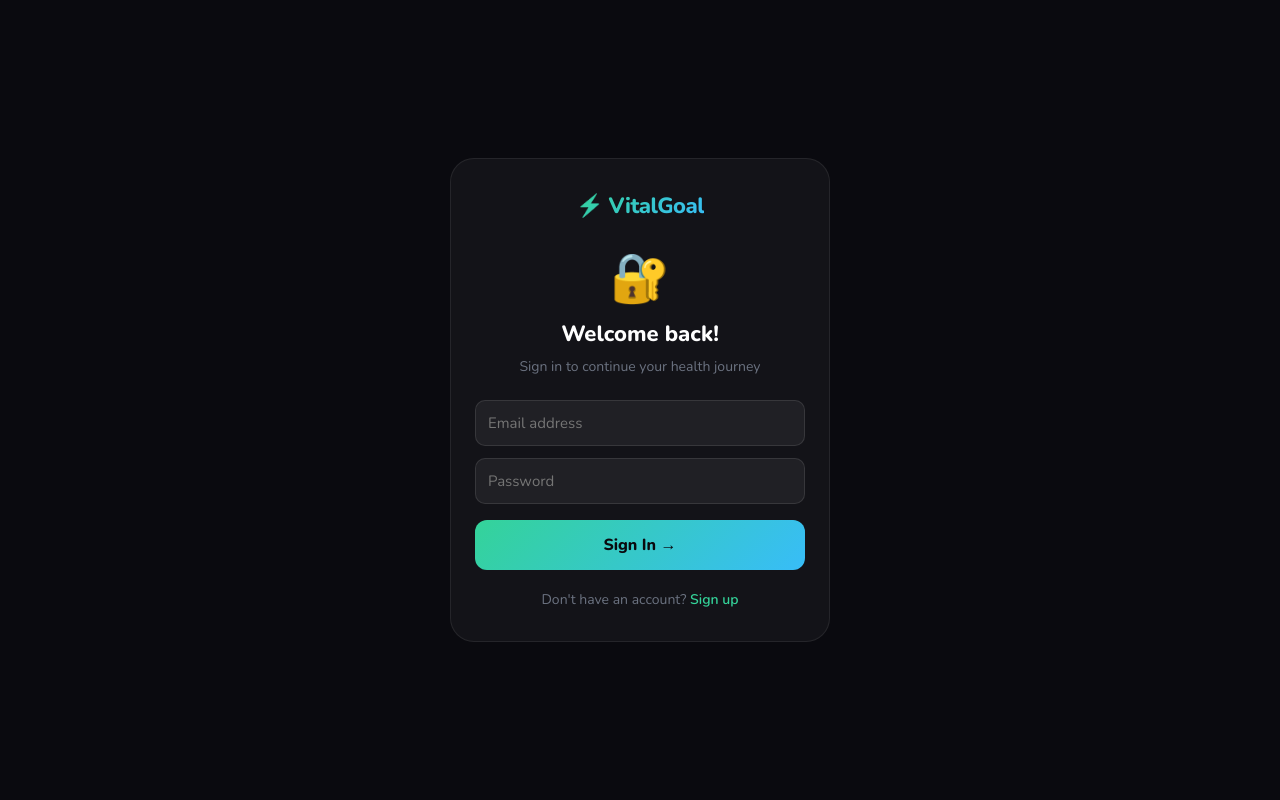
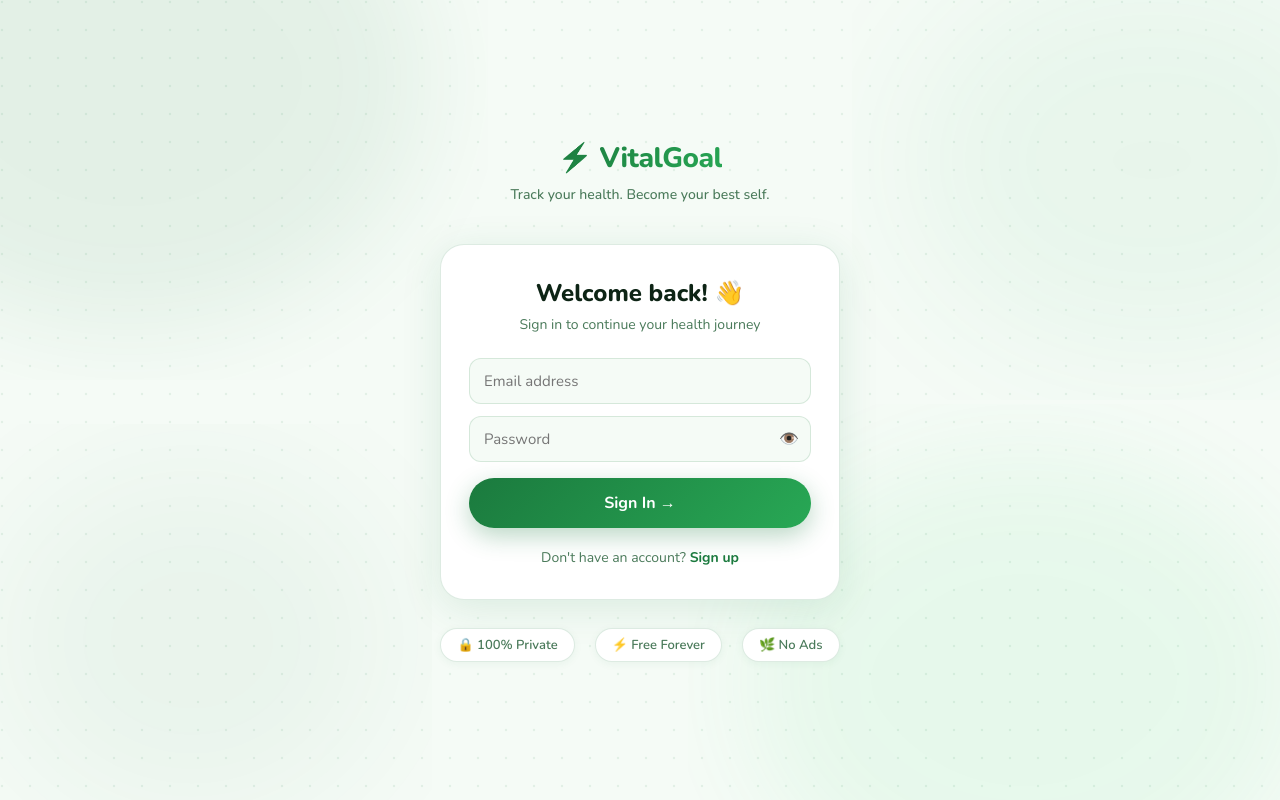
Before and after one commit to MarcusVG-hub/VitalGoal, a React (Create React App) app: page / in a window 1280 px wide. Both pictures are taken after a click on the button "Start Tracking Free →". Built offline with nearby package versions, Linux system fonts and the light colour scheme.

Commit message:
Updated auth page design

```diff
--- a/src/pages/Auth.js
+++ b/src/pages/Auth.js
@@ -1,23 +1,43 @@
 import React, { useState } from 'react';
-import { signIn, signUp } from '../auth';
+import { signIn, signUp } from '../auth.js';
+
+const C = {
+  green:  '#1B7A3E',
+  green2: '#28A855',
+  green3: '#34D468',
+  greenSoft: '#D4F5E0',
+  bg:     '#F5FBF6',
+  bgAlt:  '#EAF6ED',
+  dark:   '#0D2415',
+  text:   '#1A3322',
+  muted:  '#4A7A5A',
+  border: 'rgba(27,122,62,0.15)',
+  white:  '#FFFFFF',
+};
 
 function Auth({ onAuth }) {
   const [mode, setMode] = useState('login');
   const [email, setEmail] = useState('');
   const [password, setPassword] = useState('');
+  const [confirmPassword, setConfirmPassword] = useState('');
+  const [showPassword, setShowPassword] = useState(false);
+  const [showConfirm, setShowConfirm] = useState(false);
   const [name, setName] = useState('');
   const [loading, setLoading] = useState(false);
   const [error, setError] = useState(null);
 
   const handle = async () => {
+    setError(null);
+    if (mode === 'signup' && password !== confirmPassword) {
+      setError('Passwords do not match.'); return;
+    }
+    if (mode === 'signup' && password.length < 6) {
+      setError('Password must be at least 6 characters.'); return;
+    }
     setLoading(true);
-    setError(null);
     try {
-      if (mode === 'login') {
-        await signIn(email, password);
-      } else {
-        await signUp(email, password, name);
-      }
+      if (mode === 'login') await signIn(email, password);
+      else await signUp(email, password, name);
       onAuth();
     } catch (err) {
       setError(err.message);
@@ -29,71 +49,76 @@ function Auth({ onAuth }) {
   return (
     <div style={{
       minHeight: '100vh',
-      background: '#0a0a0f',
-      display: 'flex',
-      alignItems: 'center',
-      justifyContent: 'center',
-      padding: '20px',
-    }}>
-      <div style={{
-        background: 'rgba(255,255,255,0.04)',
-        border: '1px solid rgba(255,255,255,0.08)',
-        borderRadius: '24px',
-        padding: '32px 24px',
-        width: '100%',
-        maxWidth: '380px',
+      background: C.bg,
       display: 'flex',
       flexDirection: 'column',
-        alignItems: 'center',
-        textAlign: 'center',
+      position: 'relative',
+      overflow: 'hidden',
+      fontFamily: "'Nunito', 'Segoe UI', sans-serif",
+    }}>
+
+      {/* Background blobs */}
+      <svg style={{ position:'absolute', inset:0, width:'100%', height:'100%', pointerEvents:'none' }} preserveAspectRatio="xMidYMid slice">
+        <defs>
+          <filter id="ab1"><feGaussianBlur stdDeviation="50"/></filter>
+          <filter id="ab2"><feGaussianBlur stdDeviation="70"/></filter>
+        </defs>
+        <ellipse cx="10%" cy="10%" rx="300" ry="250" fill={C.green} opacity="0.08" filter="url(#ab1)"/>
+        <ellipse cx="90%" cy="20%" rx="250" ry="200" fill={C.green2} opacity="0.06" filter="url(#ab2)"/>
+        <ellipse cx="80%" cy="85%" rx="280" ry="230" fill={C.green3} opacity="0.07" filter="url(#ab1)"/>
+        <ellipse cx="15%" cy="80%" rx="200" ry="180" fill={C.green} opacity="0.05" filter="url(#ab2)"/>
+      </svg>
+
+      {/* Dot grid */}
+      <svg style={{ position:'absolute', inset:0, width:'100%', height:'100%', pointerEvents:'none', opacity:0.3 }}>
+        <defs>
+          <pattern id="adots" x="0" y="0" width="28" height="28" patternUnits="userSpaceOnUse">
+            <circle cx="2" cy="2" r="1.2" fill={C.green} opacity="0.3"/>
+          </pattern>
+        </defs>
+        <rect width="100%" height="100%" fill="url(#adots)"/>
+      </svg>
+
+      {/* Top section */}
+      <div style={{
+        flex: 1, display: 'flex', flexDirection: 'column',
+        alignItems: 'center', justifyContent: 'center',
+        padding: '40px 24px', position: 'relative', zIndex: 1,
       }}>
 
         {/* Logo */}
         <div style={{
-          fontSize: '22px',
-          fontWeight: '800',
-          background: 'linear-gradient(135deg, #34d399, #38bdf8)',
-          WebkitBackgroundClip: 'text',
-          WebkitTextFillColor: 'transparent',
-          letterSpacing: '-0.5px',
+          fontSize: '28px', fontWeight: '800', letterSpacing: '-0.5px',
+          background: `linear-gradient(135deg, ${C.green}, ${C.green2})`,
+          WebkitBackgroundClip: 'text', WebkitTextFillColor: 'transparent',
           marginBottom: '8px',
         }}>⚡ VitalGoal</div>
-
-        <div style={{ fontSize: '48px', margin: '16px 0 8px' }}>
-          {mode === 'login' ? '🔐' : '👋'}
+        <div style={{ color: C.muted, fontSize: '14px', marginBottom: '40px', fontWeight: '500' }}>
+          Track your health. Become your best self.
         </div>
 
-        <h2 style={{
-          color: '#fff',
-          margin: '0 0 8px',
-          fontSize: '22px',
-          fontWeight: '800',
+        {/* Card */}
+        <div style={{
+          background: C.white,
+          border: `1px solid ${C.border}`,
+          borderRadius: '24px',
+          padding: '32px 28px',
+          width: '100%', maxWidth: '400px',
+          boxShadow: '0 8px 40px rgba(27,122,62,0.12)',
         }}>
-          {mode === 'login' ? 'Welcome back!' : 'Create account'}
+
+          <h2 style={{ color: C.dark, fontWeight: '800', fontSize: '24px', margin: '0 0 6px', textAlign: 'center' }}>
+            {mode === 'login' ? 'Welcome back! 👋' : 'Create account 🌱'}
           </h2>
-
-        <p style={{
-          color: '#6b7280',
-          fontSize: '14px',
-          marginBottom: '24px',
-        }}>
-          {mode === 'login'
-            ? 'Sign in to continue your health journey'
-            : 'Start your health journey today'}
+          <p style={{ color: C.muted, fontSize: '14px', textAlign: 'center', marginBottom: '24px' }}>
+            {mode === 'login' ? 'Sign in to continue your health journey' : 'Start your health journey today'}
           </p>
 
-        {/* Form */}
-        <div style={{
-          width: '100%',
-          display: 'flex',
-          flexDirection: 'column',
-          gap: '12px',
-        }}>
+          <div style={{ display: 'flex', flexDirection: 'column', gap: '12px' }}>
 
-          {/* Name field - signup only */}
             {mode === 'signup' && (
               <input
-              style={inputStyle}
+                style={iStyle}
                 type="text"
                 placeholder="Your name"
                 value={name}
@@ -102,93 +127,118 @@ function Auth({ onAuth }) {
             )}
 
             <input
-            style={inputStyle}
+              style={iStyle}
               type="email"
               placeholder="Email address"
               value={email}
               onChange={e => setEmail(e.target.value)}
             />
 
+            {/* Password */}
+            <div style={{ position: 'relative' }}>
               <input
-            style={inputStyle}
-            type="password"
+                style={{ ...iStyle, paddingRight: '44px' }}
+                type={showPassword ? 'text' : 'password'}
                 placeholder="Password"
                 value={password}
                 onChange={e => setPassword(e.target.value)}
               />
+              <button type="button" onClick={() => setShowPassword(!showPassword)} style={{
+                position: 'absolute', right: '12px', top: '50%', transform: 'translateY(-50%)',
+                background: 'none', border: 'none', cursor: 'pointer', fontSize: '16px', padding: 0,
+              }}>{showPassword ? '🙈' : '👁️'}</button>
+            </div>
 
-          {/* Error message */}
-          {error && (
-            <div style={{
-              background: 'rgba(239,68,68,0.1)',
-              border: '1px solid rgba(239,68,68,0.3)',
-              borderRadius: '10px',
-              padding: '10px 14px',
-              color: '#ef4444',
-              fontSize: '13px',
-              textAlign: 'left',
-            }}>
-              ⚠️ {error}
+            {/* Confirm password */}
+            {mode === 'signup' && (
+              <div style={{ position: 'relative' }}>
+                <input
+                  style={{
+                    ...iStyle, paddingRight: '44px',
+                    borderColor: confirmPassword && password !== confirmPassword ? 'rgba(220,38,38,0.4)' : C.border,
+                  }}
+                  type={showConfirm ? 'text' : 'password'}
+                  placeholder="Confirm password"
+                  value={confirmPassword}
+                  onChange={e => setConfirmPassword(e.target.value)}
+                />
+                <button type="button" onClick={() => setShowConfirm(!showConfirm)} style={{
+                  position: 'absolute', right: '12px', top: '50%', transform: 'translateY(-50%)',
+                  background: 'none', border: 'none', cursor: 'pointer', fontSize: '16px', padding: 0,
+                }}>{showConfirm ? '🙈' : '👁️'}</button>
+                {confirmPassword && password !== confirmPassword && (
+                  <div style={{ color: '#DC2626', fontSize: '12px', marginTop: '4px' }}>Passwords do not match</div>
+                )}
               </div>
             )}
 
-          {/* Submit button */}
+            {error && (
+              <div style={{
+                background: 'rgba(220,38,38,0.08)', border: '1px solid rgba(220,38,38,0.2)',
+                borderRadius: '10px', padding: '10px 14px',
+                color: '#DC2626', fontSize: '13px',
+              }}>⚠️ {error}</div>
+            )}
+
             <button
               onClick={handle}
               disabled={loading}
               style={{
-              width: '100%',
-              background: loading
-                ? 'rgba(255,255,255,0.08)'
-                : 'linear-gradient(135deg, #34d399, #38bdf8)',
-              border: 'none',
-              borderRadius: '12px',
-              color: loading ? '#6b7280' : '#0a0a0f',
-              fontSize: '16px',
-              fontWeight: '800',
-              padding: '14px',
+                width: '100%', marginTop: '4px',
+                background: loading ? C.greenSoft : `linear-gradient(135deg, ${C.green}, ${C.green2})`,
+                border: 'none', borderRadius: '50px',
+                color: loading ? C.muted : C.white,
+                fontSize: '16px', fontWeight: '700', padding: '14px',
                 cursor: loading ? 'not-allowed' : 'pointer',
-              marginTop: '4px',
+                boxShadow: loading ? 'none' : `0 8px 24px rgba(27,122,62,0.3)`,
+                transition: 'all 0.2s', fontFamily: 'inherit',
               }}
             >
-            {loading
-              ? 'Please wait...'
-              : mode === 'login' ? 'Sign In →' : 'Create Account →'}
+              {loading ? 'Please wait...' : mode === 'login' ? 'Sign In →' : 'Create Account →'}
             </button>
 
           </div>
 
-        {/* Switch mode */}
-        <div style={{
-          marginTop: '20px',
-          color: '#6b7280',
-          fontSize: '14px',
-        }}>
+          <div style={{ marginTop: '20px', textAlign: 'center', color: C.muted, fontSize: '14px' }}>
             {mode === 'login' ? "Don't have an account? " : 'Already have an account? '}
-          <span
-            onClick={() => { setMode(mode === 'login' ? 'signup' : 'login'); setError(null); }}
-            style={{ color: '#34d399', fontWeight: '600', cursor: 'pointer' }}
-          >
+            <span onClick={() => { setMode(mode === 'login' ? 'signup' : 'login'); setError(null); setConfirmPassword(''); }}
+              style={{ color: C.green, fontWeight: '700', cursor: 'pointer' }}>
               {mode === 'login' ? 'Sign up' : 'Sign in'}
             </span>
           </div>
 
         </div>
+
+        {/* Trust badges */}
+        <div style={{ display: 'flex', gap: '20px', marginTop: '28px', flexWrap: 'wrap', justifyContent: 'center' }}>
+          {['🔒 100% Private', '⚡ Free Forever', '🌿 No Ads'].map(b => (
+            <div key={b} style={{
+              background: C.white, border: `1px solid ${C.border}`,
+              borderRadius: '50px', padding: '7px 16px',
+              fontSize: '13px', fontWeight: '600', color: C.muted,
+              boxShadow: '0 2px 8px rgba(27,122,62,0.06)',
+            }}>{b}</div>
+          ))}
+        </div>
+
+      </div>
+
     </div>
   );
 }
 
-const inputStyle = {
+const iStyle = {
   width: '100%',
-  background: 'rgba(255,255,255,0.06)',
-  border: '1px solid rgba(255,255,255,0.1)',
-  borderRadius: '10px',
-  color: '#fff',
+  padding: '12px 14px',
+  borderRadius: '12px',
+  border: '1.5px solid rgba(27,122,62,0.15)',
+  background: '#F5FBF6',
+  color: '#1A3322',
   fontSize: '15px',
-  padding: '12px',
   outline: 'none',
   boxSizing: 'border-box',
   fontFamily: 'inherit',
+  transition: 'border-color 0.2s',
 };
 
 export default Auth;
```
Lines whose indentation alone changed are shown as unchanged.
